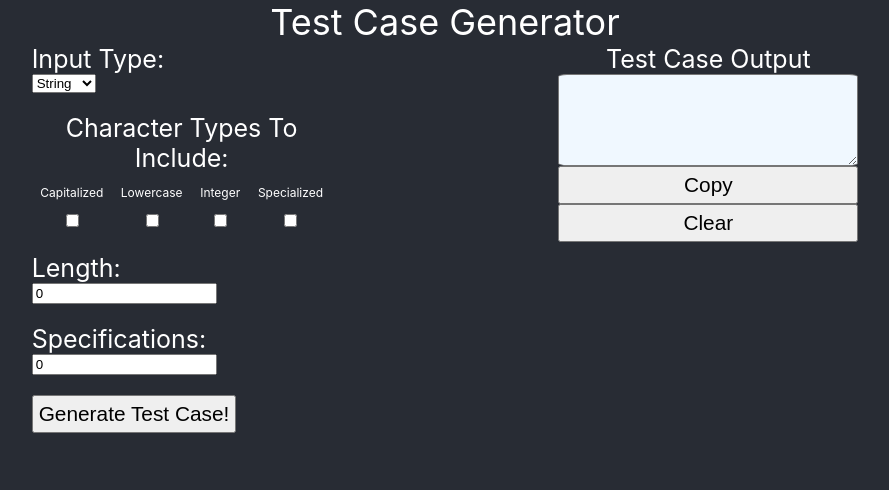
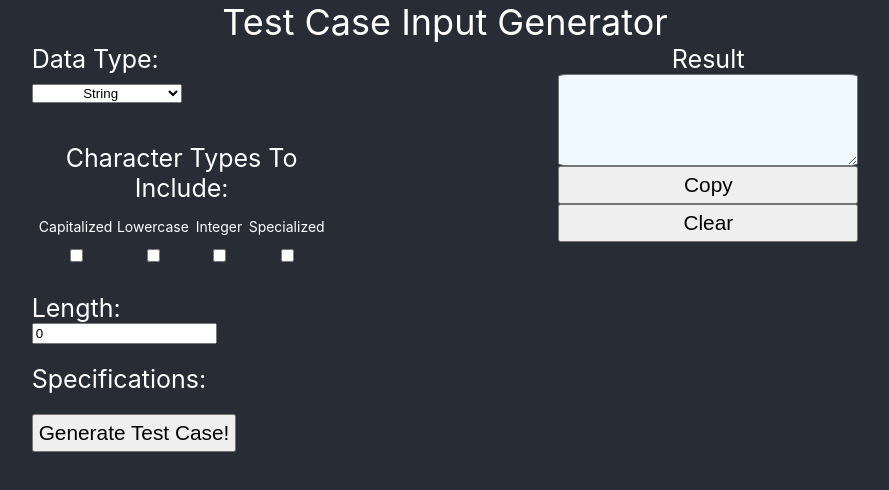
Before and after one commit to jennhuynh02/test-jennerator, a React (Create React App) app: page / in a window 1280 px wide. Shown: the top 490 px of the page, without its empty margins (195-1084 px from the left). Built offline with nearby package versions, Linux system fonts and the light colour scheme.

Commit message:
Passing in state as hash object to string algorithm for input instructions

```diff
--- a/src/App.js
+++ b/src/App.js
@@ -7,7 +7,7 @@ function App() {
   return (
     <div className="App">
       <header className="App-header">
-        Test Case Generator
+        Test Case Input Generator
       </header>
 
       <Generator/>
--- a/src/components/generator/generator.css
+++ b/src/components/generator/generator.css
@@ -24,7 +24,7 @@
   font-family: Inconsolata,monospace,arial,sans,sans-serif;
   font-size: 15px;
   padding: 10px;
-  color: rgb(17, 85, 204);
+  cursor: crosshair;
 }
 
 .input {
@@ -40,6 +40,13 @@
   display: flex;
   flex-direction: column;
   align-items: flex-start;
+  width: -webkit-fill-available;
+}
+
+#type {
+  margin: 10px 0px 20px 0px;
+  width: 50%;
+  text-align-last: center;
 }
 
 .generate-button {
@@ -47,9 +54,14 @@
 }
 
 .checkbox-label {
-  font-size: 12px;
+  font-size: 14px;
 }
 
 .character-checkboxes {
   display: flex;
+  margin: 5px;
 }
+
+:focus {
+  outline: none;
+}
--- a/src/components/input/inputType.jsx
+++ b/src/components/input/inputType.jsx
@@ -36,9 +36,8 @@ class InputType extends React.Component {
     return(
       <div className="input">
         <div className="input-section">
-          Input Type:
-            <br />
-          <select name="type" onChange={this.update('type')} value={this.state.type}>
+          <span>Data Type:</span>
+          <select id="type" name="type" onChange={this.update('type')} value={this.state.type}>
             <option value="string">String</option>
             <option value="array">Array</option>
             <option value="hash">Hash</option>
--- a/src/components/input/stringInput.jsx
+++ b/src/components/input/stringInput.jsx
@@ -28,7 +28,7 @@ class StringInput extends React.Component {
 
   createStringInput() {
     const { updateOutput } = this.props;
-    updateOutput(string(this.state.length));
+    updateOutput(string(this.state));
   }
 
   render() {
@@ -57,12 +57,11 @@ class StringInput extends React.Component {
         <div className="input-section">
           Specifications:
             <br />
-          {/* for (let i = 0; i < this.state.specs; i++) {
-                return (
-                  <input name="length" value={this.state.length} onChange={this.update('length')} />
-                );
-          }; */}
+          {/* <span className="checkbox-label">Ensure</span>
           <input name="length" value={this.state.length} onChange={this.update('length')} />
+
+          <span className="checkbox-label">Restrict</span>
+          <input name="length" value={this.state.length} onChange={this.update('length')} /> */}
         </div>
 
         <button className="generate-button" onClick={this.createStringInput}>Generate Test Case!</button>
--- a/src/components/output/output.jsx
+++ b/src/components/output/output.jsx
@@ -18,7 +18,7 @@ class Output extends React.Component {
 
     return (
       <div className="output">
-        <label>Test Case Output
+        <label>Result
           <br />
           <textarea id="output" value={this.props.output} onChange={this.props.updateOutput('output')}/>
         </label>
--- a/src/util/string.js
+++ b/src/util/string.js
@@ -1,9 +1,12 @@
-function string(length) {
+function string(specs) {
   const alphabet = "abcdefghijklmnopqrstuvwxyz";
+
   let output = '\"';
-  for (let i = 0; i < length; i++) {
+
+  for (let i = 0; i < specs.length; i++) {
     output = output + alphabet[Math.floor(Math.random() * 100) % 26]
   }
+
   return output + '\"';
 }
 
```
